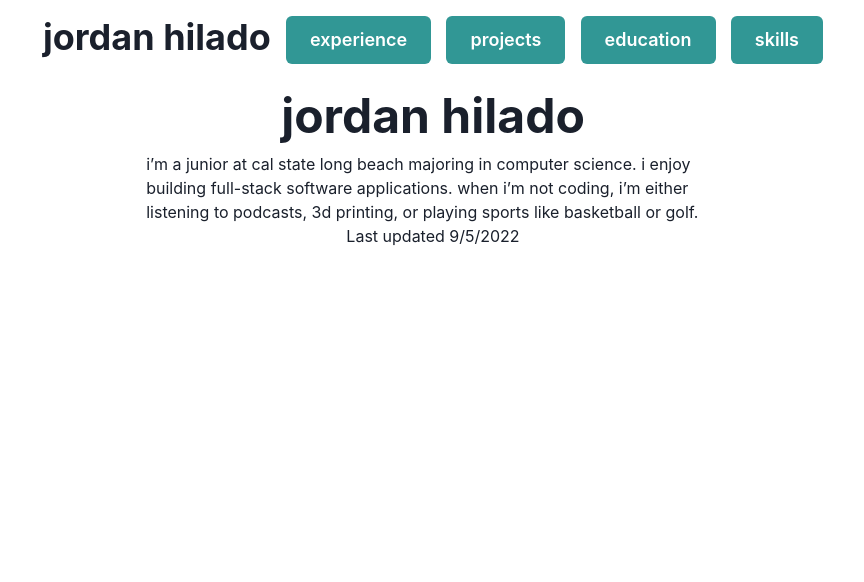
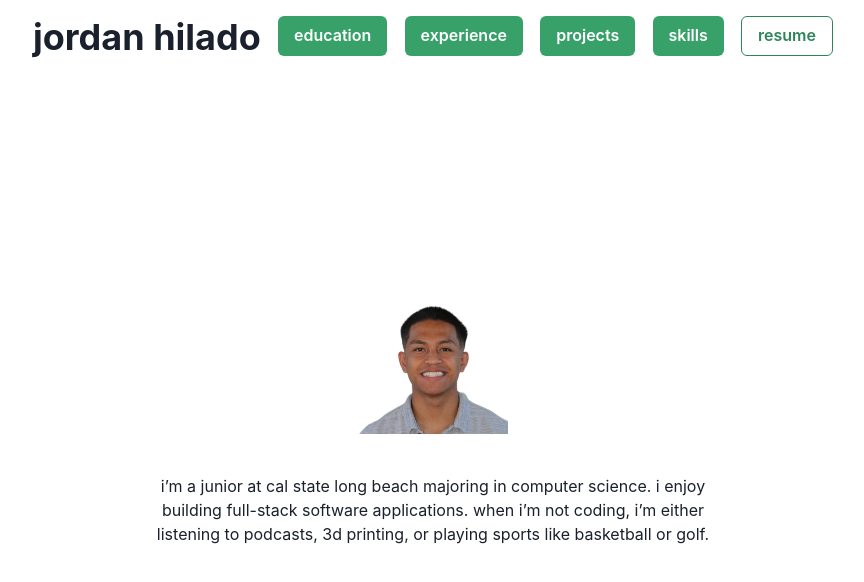
Before and after one commit to jordanhilado/portfolio-website, a Next.js app: page / in a window 1280 px wide. Shown: the top 582 px of the page, without its empty margins (207-1071 px from the left). Built offline with nearby package versions, Linux system fonts and the light colour scheme.

Commit message:
added headshot, fixed formatting, working on experience

```diff
--- a/components/NavBar.tsx
+++ b/components/NavBar.tsx
@@ -12,7 +12,7 @@ import NextLink from "next/link";
 interface NavBarProps {}
 
 export const NavBar: React.FC<NavBarProps> = ({}) => {
-  const [mobile] = useMediaQuery("(min-width: 780px)");
+  const [mobile] = useMediaQuery("(min-width: 950px)");
   return (
     <>
       {mobile ? (
@@ -24,32 +24,41 @@ export const NavBar: React.FC<NavBarProps> = ({}) => {
             p={4}
             justifyContent="center"
           >
-            <Flex width="780px" justifyContent="space-between">
+            <Flex width="800px" justifyContent="space-between">
               <NextLink href="/">
                 <Link>
                   <Heading>jordan hilado</Heading>
                 </Link>
               </NextLink>
+              <NextLink href="/education">
+                <Button colorScheme="green" size="md">
+                  education
+                </Button>
+              </NextLink>
               <NextLink href="/experience">
-                <Button colorScheme="teal" size="lg">
+                <Button colorScheme="green" size="md">
                   experience
                 </Button>
               </NextLink>
               <NextLink href="/projects">
-                <Button colorScheme="teal" size="lg">
+                <Button colorScheme="green" size="md">
                   projects
                 </Button>
               </NextLink>
-              <NextLink href="/education">
-                <Button colorScheme="teal" size="lg">
-                  education
-                </Button>
-              </NextLink>
               <NextLink href="/skills">
-                <Button colorScheme="teal" size="lg">
+                <Button colorScheme="green" size="md">
                   skills
                 </Button>
               </NextLink>
+              <a
+                href="https://tinyurl.com/hiladojordan2023"
+                target="_blank"
+                rel="noopener noreferrer"
+              >
+                <Button colorScheme="green" size="md" variant="outline">
+                  resume
+                </Button>
+              </a>
             </Flex>
           </Flex>
         </Box>
@@ -60,31 +69,40 @@ export const NavBar: React.FC<NavBarProps> = ({}) => {
               width="300px"
               flexDirection="column"
               justifyContent="space-between"
-              height="250px"
+              height="290px"
             >
               <NextLink href="/">
                 <Link>
                   <Heading textAlign="center">jordan hilado</Heading>
                 </Link>
               </NextLink>
+              <NextLink href="/education">
+                <Button colorScheme="green" size="md">
+                  education
+                </Button>
+              </NextLink>
               <NextLink href="/experience">
-                <Button colorScheme="teal" size="md">
+                <Button colorScheme="green" size="md">
                   experience
                 </Button>
               </NextLink>
               <NextLink href="/projects">
-                <Button colorScheme="teal" size="md">
+                <Button colorScheme="green" size="md">
                   projects
                 </Button>
               </NextLink>
-              <NextLink href="/education">
-                <Button colorScheme="teal" size="md">
-                  education
+              <NextLink href="/skills">
+                <Button colorScheme="green" size="md">
+                  skills
                 </Button>
               </NextLink>
-              <NextLink href="/skills">
-                <Button colorScheme="teal" size="md">
-                  skills
+              <NextLink
+                href="https://tinyurl.com/hiladojordan2023"
+                target="_blank"
+                rel="noopener noreferrer"
+              >
+                <Button colorScheme="green" size="md" variant="outline">
+                  resume
                 </Button>
               </NextLink>
             </Flex>
--- a/next.config.js
+++ b/next.config.js
@@ -2,6 +2,9 @@
 const nextConfig = {
   reactStrictMode: true,
   swcMinify: true,
-}
+  images: {
+    domains: ["images.unsplash.com"],
+  },
+};
 
-module.exports = nextConfig
+module.exports = nextConfig;
--- a/pages/index.tsx
+++ b/pages/index.tsx
@@ -1,31 +1,67 @@
 import type { NextPage } from "next";
 import Head from "next/head";
-import Image from "next/image";
-import { Container, Text } from "@chakra-ui/react";
+import {
+  Container,
+  Text,
+  Center,
+  Image,
+  useMediaQuery,
+} from "@chakra-ui/react";
 
 const Home: NextPage = () => {
+  const [mobile] = useMediaQuery("(min-width: 950px)");
   return (
+    <>
+      {mobile ? (
         <div>
           <Head>
             <title>jordan hilado</title>
           </Head>
 
           <main>
+            <Center h="80vh">
               <Container textAlign="center">
-          <Text as="b" fontSize="5xl">
-            jordan hilado
-          </Text>
+                <Center p={10}>
+                  <Image
+                    src="/headshot.jpeg"
+                    alt="jordan hilado"
+                    boxSize="150px"
+                  />
+                </Center>
+                i’m a junior at cal state long beach majoring in computer
+                science. i enjoy building full-stack software applications. when
+                i’m not coding, i’m either listening to podcasts, 3d printing,
+                or playing sports like basketball or golf.
               </Container>
-        <Container>
-          i’m a junior at cal state long beach majoring in computer science. i
-          enjoy building full-stack software applications. when i’m not coding,
-          i’m either listening to podcasts, 3d printing, or playing sports like
-          basketball or golf.
+            </Center>
+          </main>
+        </div>
+      ) : (
+        <div>
+          <Head>
+            <title>jordan hilado</title>
+          </Head>
+
+          <main>
+            <Center h="60vh">
+              <Container textAlign="center">
+                <Center>
+                  <Image
+                    src="/headshot.jpeg"
+                    alt="jordan hilado"
+                    boxSize="150px"
+                  />
+                </Center>
+                i’m a junior at cal state long beach majoring in computer
+                science. i enjoy building full-stack software applications. when
+                i’m not coding, i’m either listening to podcasts, 3d printing,
+                or playing sports like basketball or golf.
               </Container>
+            </Center>
           </main>
-
-      <Container textAlign="center">Last updated 9/5/2022</Container>
         </div>
+      )}
+    </>
   );
 };
 
```
Also changed, not shown: pages/contact.tsx (renamed from pages/education.tsx, +5 -5 lines), pages/experience.tsx (+74 -5 lines), public/headshot.jpeg (added). Lines whose indentation alone changed are shown as unchanged.
